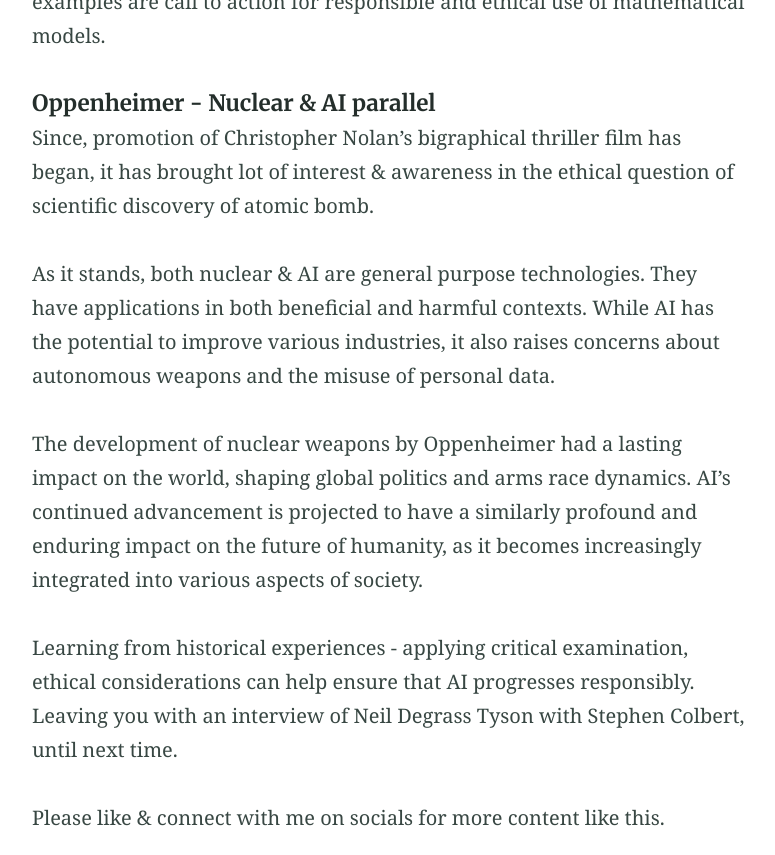
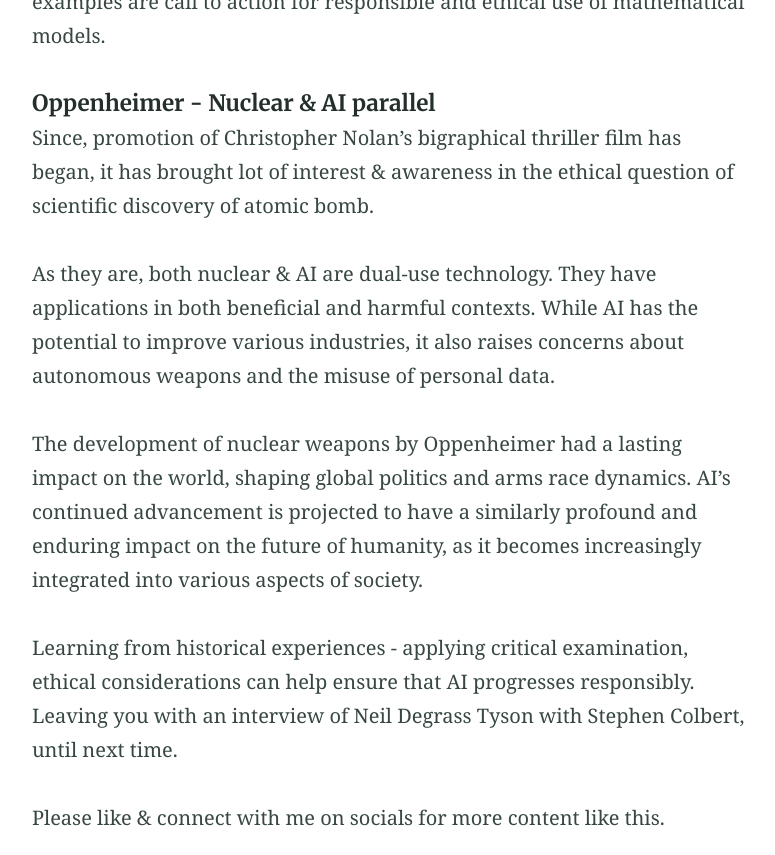
Before and after one commit to aaa-blog/aaa-blog.github.io, a Jekyll site: the page built from _posts/2023-07-27-striking-the-right-balance.md, in a window 1280 px wide and 900 px high, scrolled down 1789 px, cut to the strip 0-855 px from the top of the window. Shown: the whole strip, without its empty margins (251-1026 px from the left). Built offline with Jekyll 4.4.1, drawn with Linux system fonts in a browser that asks for light colours.

Commit message:
Proof read 2 - blog 2

```diff
--- a/_posts/2023-07-27-striking-the-right-balance.md
+++ b/_posts/2023-07-27-striking-the-right-balance.md
@@ -34,7 +34,7 @@
 
 Since, promotion of Christopher Nolan's bigraphical thriller film has began, it has brought lot of interest & awareness in the ethical question of scientific discovery of atomic bomb.
 
-As it stands, both nuclear & AI are general purpose technologies. They have applications in both beneficial and harmful contexts. While AI has the potential to improve various industries, it also raises concerns about autonomous weapons and the misuse of personal data.
+As they are, both nuclear & AI are dual-use technology. They have applications in both beneficial and harmful contexts. While AI has the potential to improve various industries, it also raises concerns about autonomous weapons and the misuse of personal data.
 
 The development of nuclear weapons by Oppenheimer had a lasting impact on the world, shaping global politics and arms race dynamics. AI's continued advancement is projected to have a similarly profound and enduring impact on the future of humanity, as it becomes increasingly integrated into various aspects of society.
 
```
